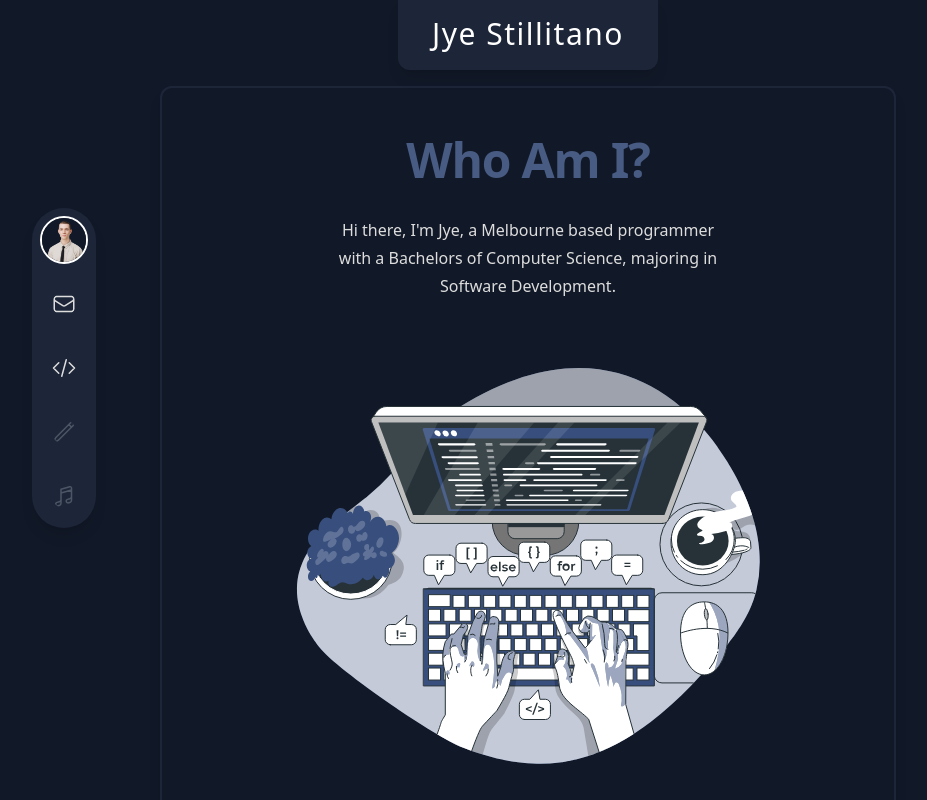
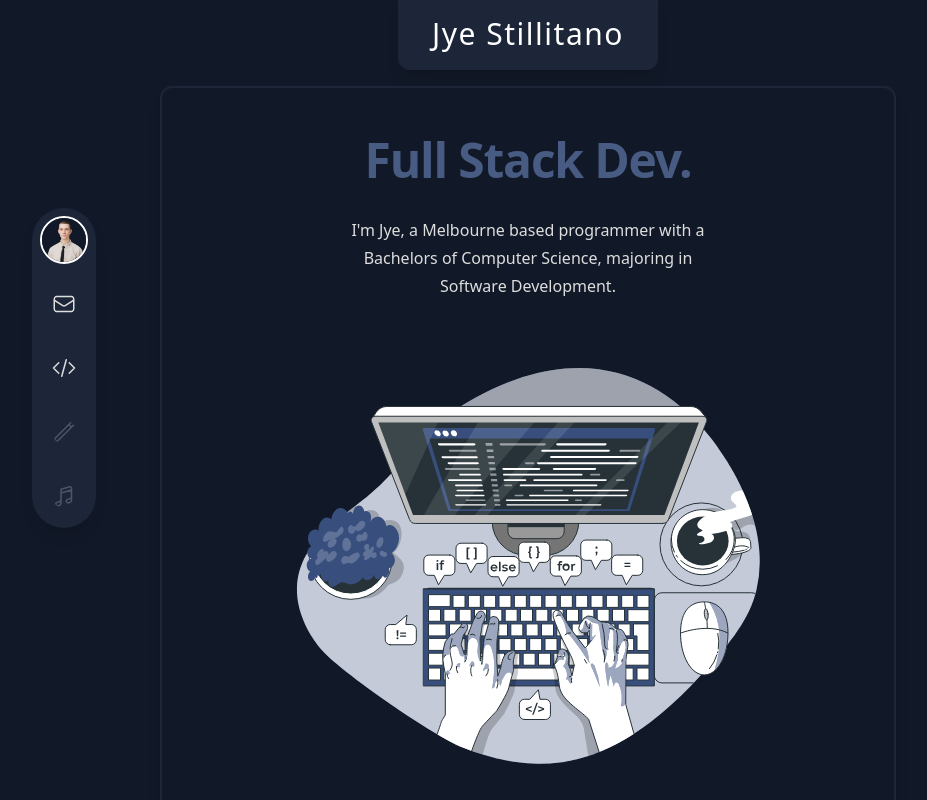
Before and after one commit to JyeStillitano/portoflio-tailwind, a Next.js app: page / in a window 1280 px wide. Shown: the top 800 px of the page, without its empty margins (112-1039 px from the left). Built offline with nearby package versions, Linux system fonts and the light colour scheme.

Commit message:
Content update.

```diff
--- a/app/data/projects.json
+++ b/app/data/projects.json
@@ -9,7 +9,7 @@
   {
     "name": "portfolio",
     "image": "/projects/portfolio.png",
-    "content": "Designed to be an online portofolio of projects I have worked on, this webpage has been a great tool for practicing my skills using modern web development tool and frameworks. Particularly Next JS with TypeScript. The web app is currently hosted with GitHub pages, using the default \"github.io\" domain. \n\nThis is my first project using Tailwind CSS over a component library. While I believe this has \n\nlengthened development time significantly, it has been a great tool for creating this fully customised web app.",
+    "content": "Designed to be an online portofolio of projects I have worked on, this webpage has been a great tool for practicing my skills using modern web development tool and frameworks. Particularly Next JS with TypeScript. The web app is currently hosted with GitHub pages, using the default \"github.io\" domain. \n\nThis is my first project using Tailwind CSS over a component library. While I believe this has lengthened development time significantly, it has been a great tool for creating this fully customised web app.",
     "github": "https://github.com/JyeStillitano/portoflio"
   },
   {
@@ -21,7 +21,7 @@
   {
     "name": "bullet-hell",
     "image": "/projects/bullet-hell.png",
-    "content": "My first project using the open source game development engine, Godot. \n\nThrough this project I learnt about the Godot engine interface, it's node based design structure and the GDScript language/API.",
+    "content": "My first project using the open source game development engine, Godot. \n\nThrough this project I learnt about the Godot engine interface, it's node based design structure and the GDScript language/API.\n\nUp: \t\t\t\tW\nLeft: \t\t\tA\nDown: \t\tS\nRight: \t\t\tD\nBoost: \t\t\tShift\nShoot: \t\tLeft Click\nBomb: \t\tRight Click",
     "github": "https://github.com/JyeStillitano/bullet-hell",
     "link": "https://bullet-hell.jyes.dev"
   },
--- a/app/page.tsx
+++ b/app/page.tsx
@@ -38,11 +38,11 @@ export default function Home() {
         {/* Content */}
         <div className="flex-col px-4">
           <h1 className="my-8 text-center text-5xl font-extrabold tracking-tight text-primary">
-            Who Am I?
+            Full Stack Dev.
           </h1>
           <p className="mx-auto my-4 max-w-96 text-center leading-7 text-content">
-            Hi there, I&apos;m Jye, a Melbourne based programmer with a
-            Bachelors of Computer Science, majoring in Software Development.
+            I&apos;m Jye, a Melbourne based programmer with a Bachelors of
+            Computer Science, majoring in Software Development.
           </p>
           <Image
             src={programming_image}
@@ -51,7 +51,8 @@ export default function Home() {
           />
           <p className="mx-auto my-4 max-w-96 text-center leading-7 text-content">
             I have created this website as a hobby project and as a place to
-            showcase my personal work. <br />
+            showcase my portoflio of personal work. <br />
+            <br />
             It has been built using the following tools and frameworks...
           </p>
           {/* Tech Stack */}
--- a/components/ProjectModal.tsx
+++ b/components/ProjectModal.tsx
@@ -1,4 +1,3 @@
-import projectImage4 from "@/public/projects/Microraptor.png";
 import Link from "next/link";
 
 export interface ProjectModalProps {
@@ -46,7 +45,7 @@ export default function ProjectModal({
             {name}
           </h1>
           {/* Project Description */}
-          <p className="m-4 my-8 whitespace-pre-line text-sm text-content sm:text-base">
+          <p className="m-4 my-8 whitespace-pre-wrap text-sm text-content sm:text-base">
             {content}
           </p>
           <div className="flex justify-center">
```
Also changed, not shown: public/projects/portfolio.png.
